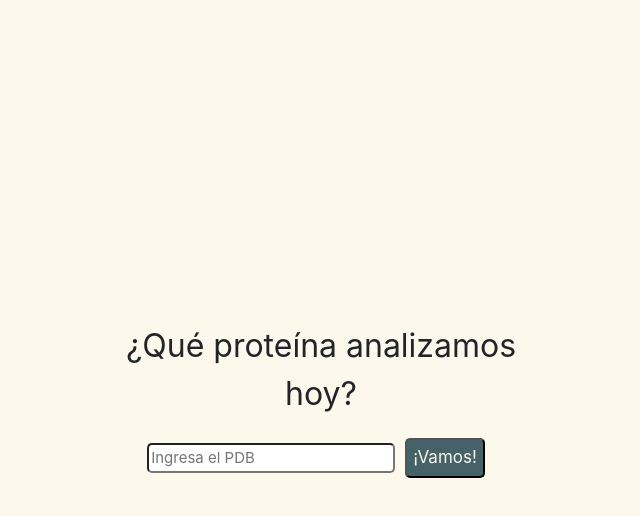
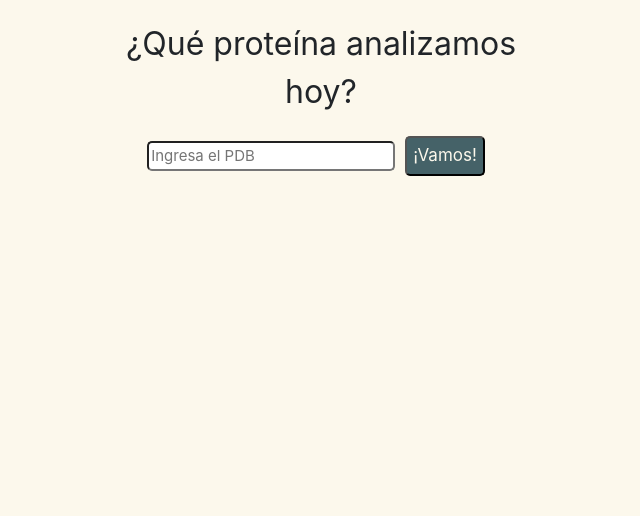
Before and after one commit to BioinformaticaUNQ/bioinformatica, a React (Create React App) app in the folder tpfinal/frontend/: page / in a window 1280 px wide. Shown: the top 516 px of the page, without its empty margins (319-959 px from the left). Built offline with nearby package versions, Linux system fonts and the light colour scheme.

Commit message:
Agrego error cuando no hay proteina en PDB y cambios en el style de body

```diff
--- a/tpfinal/frontend/src/components/homepage/Homepage.js
+++ b/tpfinal/frontend/src/components/homepage/Homepage.js
@@ -22,16 +22,27 @@ export class Homepage extends React.Component {
             loading: false,
             evalue: 0.001,
             coverage: 90,
-            secuenciaElegida: null
+            secuenciaElegida: null,
+            errorPDBCode: false,
         }
     }
 
+    componentWillMount(){
+        document.body.style.backgroundColor = "#fcf8ec";
+    }
 
     getSequences = () => {
         if(this.esPdbValido()) {
             SequenceService().getSequence(this.state.pdbCode)
                 .then((response) => {
-                    this.setState({mostrarSeleccionSecuencias: true, secuenciasParaElegir: response.data})
+                    const sequences = response.data.length
+                    if (sequences) {
+                        this.setState({mostrarSeleccionSecuencias: true, secuenciasParaElegir: response.data, errorPDBCode: false})
+                    }
+                    else {
+                        this.setState({errorPDBCode: true})
+                    }
+
                 })
         }
     }
@@ -43,7 +54,6 @@ export class Homepage extends React.Component {
     }
 
     conseguirTodaLaInfo = (secuencia) => {
-        debugger
         this.setState({loading: true, mostrarSeleccionSecuencias: false, secuenciaElegida: secuencia})
 
         SequenceService().conseguirTodaLaInfo(secuencia, this.state.evalue, this.state.coverage).then((response) => {
@@ -65,8 +75,8 @@ export class Homepage extends React.Component {
             this.setState({mostrarInformacionAnalizada: true,
                 dssps: dssps, sequences: sequences, loading: false})
 
-        }).catch(() => {
-            console.log("Esto es una mierda")
+        }).catch((err) => {
+            console.log(err)
         })
     }
 
@@ -152,7 +162,11 @@ export class Homepage extends React.Component {
                 {this.state.loading && <div class="lds-roller"><div></div><div></div><div></div><div></div><div></div><div></div><div></div><div></div></div>}
                 {this.state.mostrarInformacionAnalizada && <InformacionSobreLaSecuencia sequence={this.state.secuenciaElegida}codigoPdb={this.state.pdbCode}
                 sequences={this.state.sequences} dssps={this.state.dssps}/>}
-
+                {this.state.errorPDBCode &&
+                    <div className='pdb-id-error'>
+                        <span>No tenemos registrado ese PDB code en nuestra base de datos, lo sentimos!</span>
+                    </div>
+                }
             </div>
         )
     }
--- a/tpfinal/frontend/src/components/homepage/homepage.scss
+++ b/tpfinal/frontend/src/components/homepage/homepage.scss
@@ -1,11 +1,12 @@
 .homepage {
   width: 100%;
-  height: 100vh;
+  height: 100%;
   display: flex;
   flex-direction: column;
   justify-content: center;
   align-items: center;
-  background-color: #fcf8ec;
+  background-size: contain;
+  position: relative;
 
   .titulo {
     font-size: 32px;
--- a/tpfinal/frontend/src/components/informacion-secuencia/informacion-secuencia.scss
+++ b/tpfinal/frontend/src/components/informacion-secuencia/informacion-secuencia.scss
@@ -3,10 +3,12 @@
     display: flex;
     flex-direction: column;
 
+
     .botonera {
         display: flex;
         width: 100%;
         justify-content: center;
+        padding-top: 5%;
 
         .columna-boton {
             width: 33%;
--- a/tpfinal/frontend/src/components/viewer/Viewer.js
+++ b/tpfinal/frontend/src/components/viewer/Viewer.js
@@ -17,7 +17,7 @@ const Viewer = ({protein}) => {
     return (
         <div>
             <center>
-                <div id="viewport" ref={ref} style={{ width: '700px', height: '700px' }} />
+                <div id="viewport" ref={ref} style={{ width: '600px', height: '600px' }} />
             </center>
         </div>
     )
```
